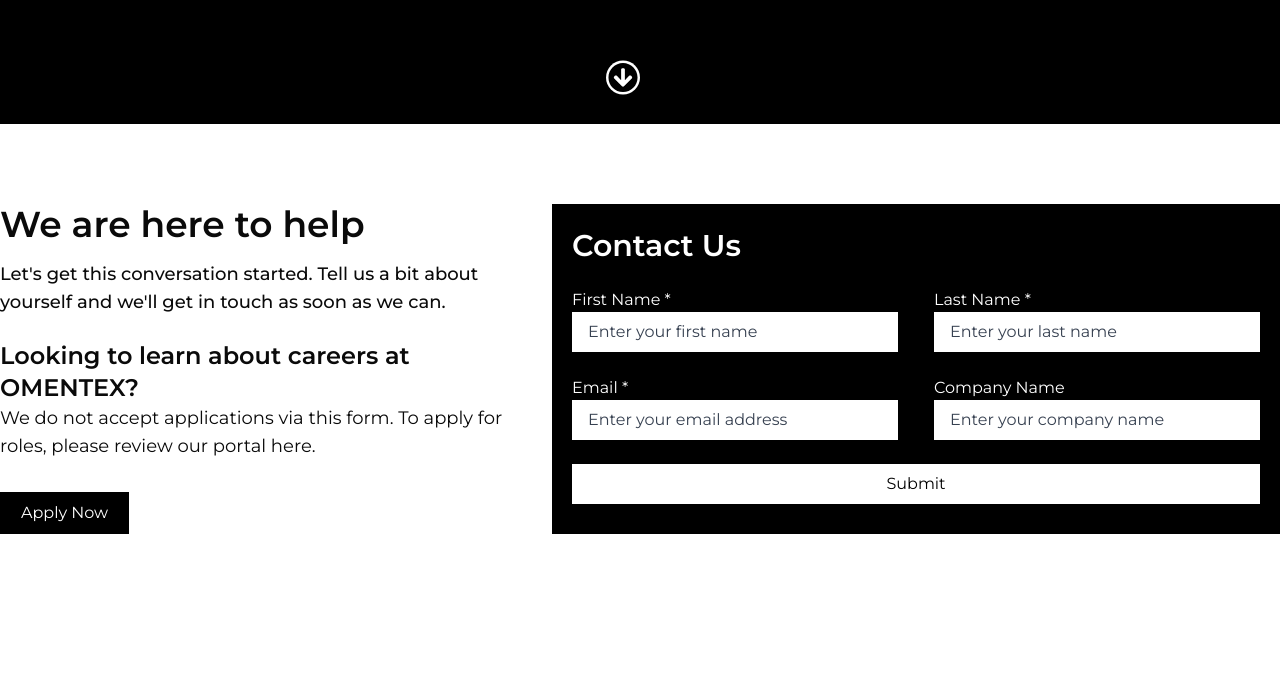
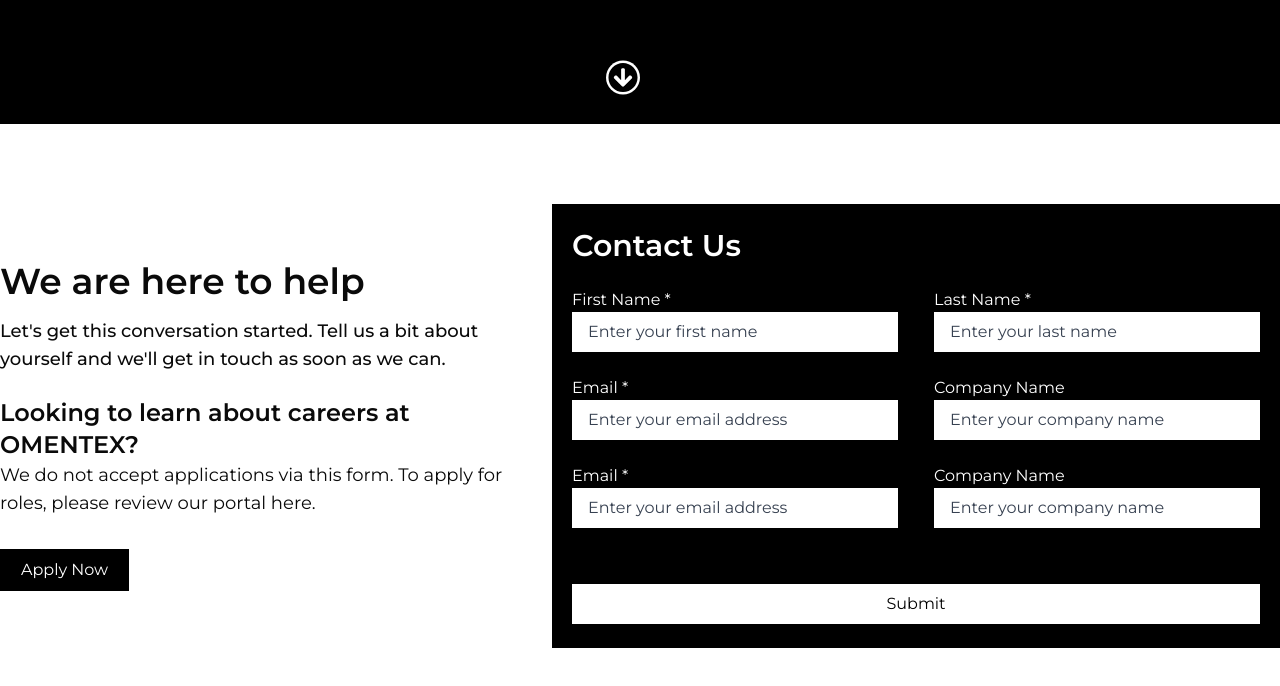
Before and after one commit to ashirmustafa/omentex, a Next.js app: page /contact-us in a window 1280 px wide. Shown: the part 676-1362 px from the top of the page. Before the commit the page ends 1290 px from the top, so only its background shows below. Built offline with nearby package versions, Linux system fonts and the light colour scheme.

Commit message:
ui update

```diff
--- a/components/ContactUs/ContactUsForm.tsx
+++ b/components/ContactUs/ContactUsForm.tsx
@@ -26,7 +26,7 @@
       id="contact-form"
       className="max-w-[1760px] w-full mx-auto lg:px-0 px-5"
     >
-      <div className="flex gap-10 py-20 lg:flex-nowrap flex-wrap">
+      <div className="flex gap-10 py-20 lg:flex-nowrap flex-wrap items-center">
         {/* left */}
         <div className="lg:max-w-[40%] max-w-full w-full">
           <h1 className="2xl:text-6xl xl:text-4xl lg:text-2xl md:text-xl text-lg font-semibold">
@@ -78,9 +78,19 @@
                   placeHolder="Enter your company name"
                 />
               </div>
+              <div className="flex justify-between lg:gap-9 lg:flex-nowrap flex-wrap">
+                <InputField
+                  label="Email *"
+                  placeHolder="Enter your email address"
+                />
+                <InputField
+                  label="Company Name"
+                  placeHolder="Enter your company name"
+                />
+              </div>
             </div>
             <button
-              className="bg-white px-7 py-2 text-center text-black my-6 w-full"
+              className="bg-white px-7 py-2 text-center text-black mt-14 mb-6 w-full"
               type="submit"
             >
               Submit
--- a/components/Home/Services/ServiceCard.tsx
+++ b/components/Home/Services/ServiceCard.tsx
@@ -15,7 +15,9 @@
       <div>
         <h1
           className={`text-xl font-bold select-none  transition-all duration-500 ${
-            isHovered ? "tracking-widest scale-105 translate-x-3" : ""
+            isHovered
+              ? "tracking-widest scale-105 translate-x-3 font-extrabold"
+              : ""
           }`}
         >
           UX Research
```
